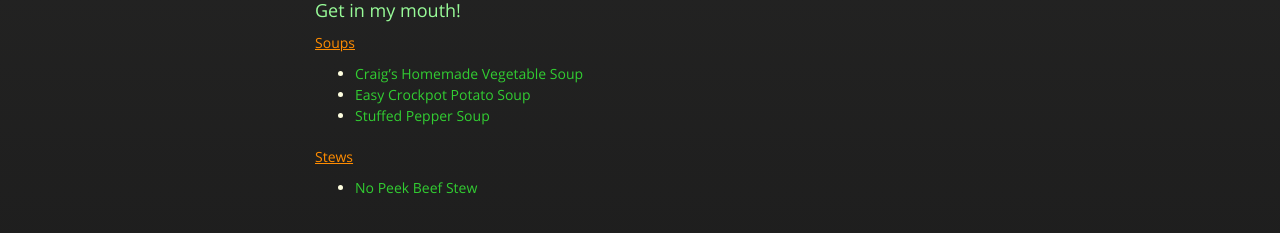
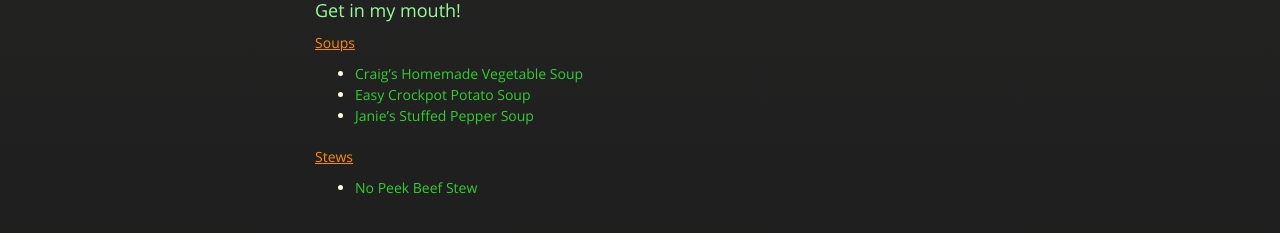
Before and after one commit to cmwillett/TheDigitalCookbook, a Jekyll site: the page built from SoupsAndStews.md, in a window 1280 px wide. Shown: the part 516-749 px from the top of the page. Built offline with Jekyll 4.4.1, drawn with Linux system fonts in a browser that asks for light colours; nearby versions of some CDN libraries.

Commit message:
Update SoupsAndStews.md

```diff
--- a/SoupsAndStews.md
+++ b/SoupsAndStews.md
@@ -10,7 +10,7 @@ tags: soup,soups,stew,stews,stuffed,pepper,vegetable,beef,potato
 #### Soups
 * [Craig's Homemade Vegetable Soup]({{site.github.url}}/SoupsAndStews/CraigsHomemadeVegetableSoup/index.html)
 * [Easy Crockpot Potato Soup]({{site.github.url}}/SlowCooker/EasyCrockPotPotatoSoup/index.html)
-* [Stuffed Pepper Soup]({{site.github.url}}/SoupsAndStews/StuffedPepperSoup/index.html)
+* [Janie's Stuffed Pepper Soup]({{site.github.url}}/SoupsAndStews/JaniesStuffedPepperSoup/index.html)
 
 #### Stews
 * [No Peek Beef Stew]({{site.github.url}}/SoupsAndStews/NoPeekBeefStew/index.html)
```
